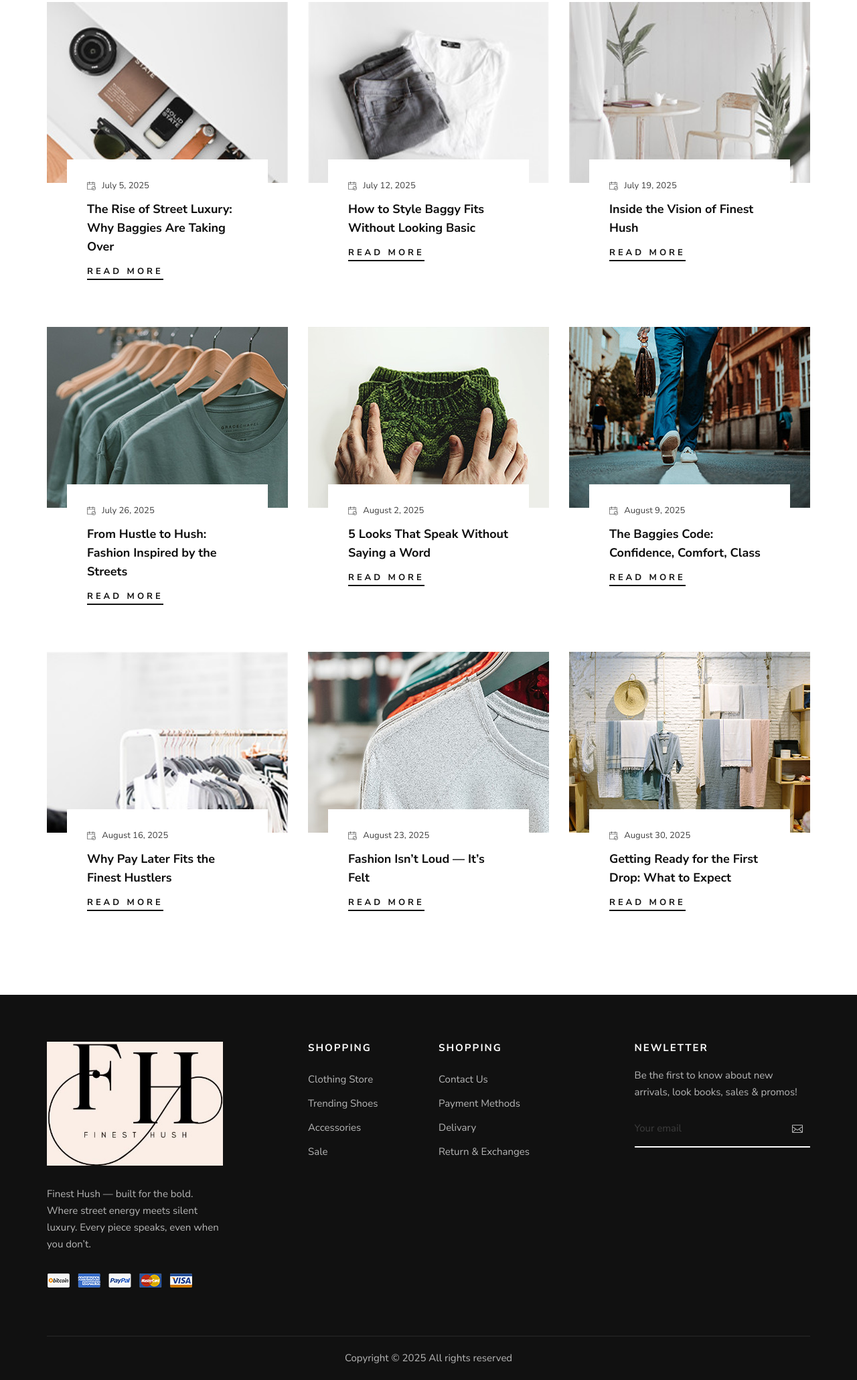
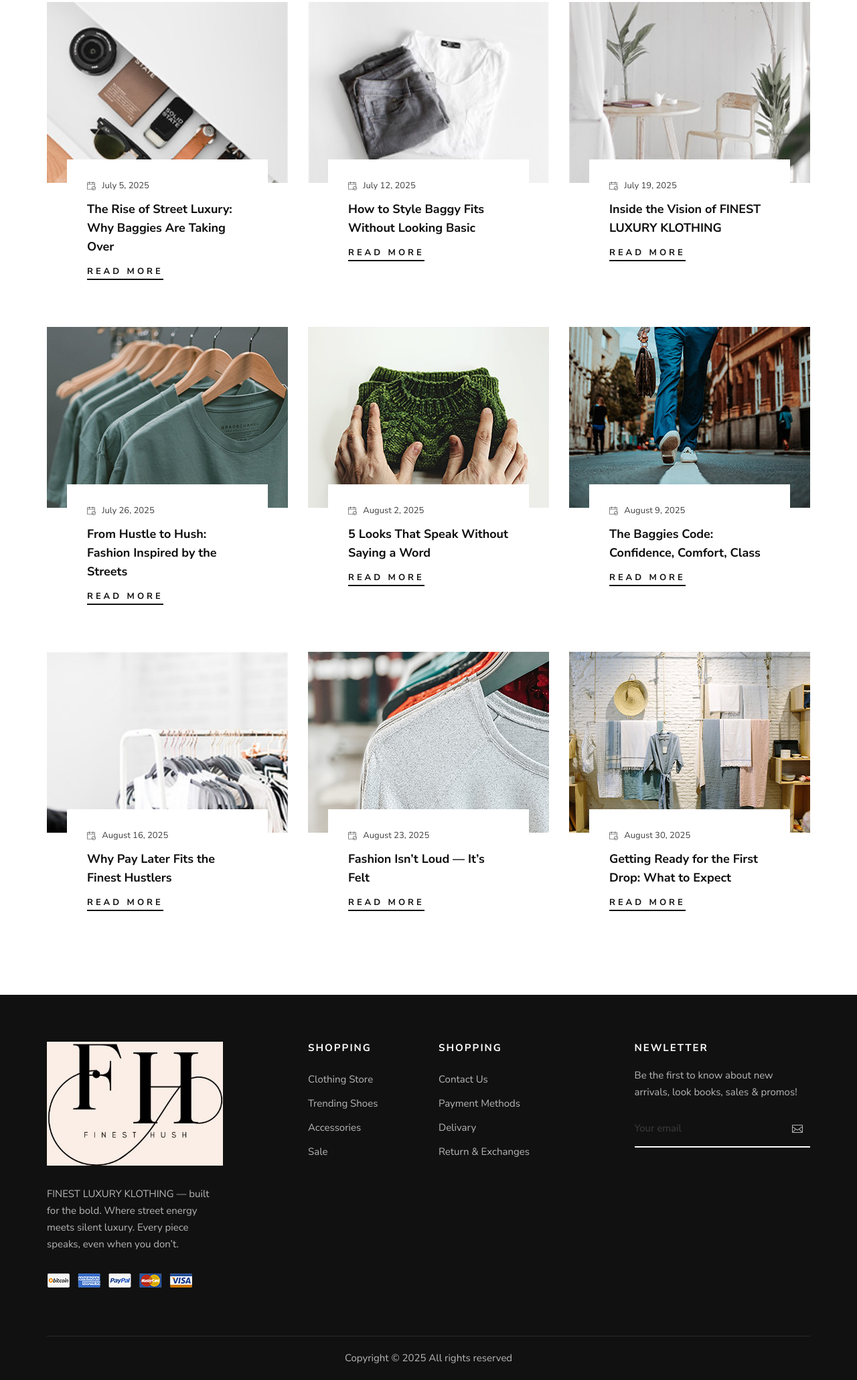
Before and after one commit to Okechukwu009/FinestHush, a plain HTML site: page blog.html in a window 1280 px wide. Shown: the part 567-2627 px from the top of the page at 67% size. Drawn offline with nearby package versions, Linux system fonts and the light colour scheme.

Commit message:
oikjbneowesd

```diff
--- a/blog.html
+++ b/blog.html
@@ -3,11 +3,11 @@
 
 <head>
     <meta charset="UTF-8">
-    <meta name="description" content="Finest Hush - Fashion Store">
+    <meta name="description" content="FINEST LUXURY KLOTHING">
     <meta name="keywords" content="Male_Fashion, unica, creative, html">
     <meta name="viewport" content="width=device-width, initial-scale=1.0">
     <meta http-equiv="X-UA-Compatible" content="ie=edge">
-    <title>Finest Hush - Fashion Store</title>
+    <title>FINEST LUXURY KLOTHING</title>
 
     <!-- Google Font -->
     <link href="https://fonts.googleapis.com/css2?family=Nunito+Sans:wght@300;400;600;700;800;900&display=swap"
@@ -170,7 +170,7 @@
                         <div class="blog__item__pic set-bg" data-setbg="img/instagram/instagram-3.jpg"></div>
                         <div class="blog__item__text">
                             <span><img src="img/icon/calendar.png" alt=""> July 19, 2025</span>
-                            <h5>Inside the Vision of Finest Hush</h5>
+                            <h5>Inside the Vision of FINEST LUXURY KLOTHING</h5>
                             <a href="#">Read More</a>
                         </div>
                     </div>
@@ -249,7 +249,7 @@
                         <div class="footer__logo">
                             <a href="#"><img src="img/header__logo.jpg" alt=""></a>
                         </div>
-                        <p>Finest Hush — built for the bold.
+                        <p>FINEST LUXURY KLOTHING — built for the bold.
                             Where street energy meets silent luxury. Every piece speaks, even when you don’t.</p>
                         <a href="#"><img src="img/payment.png" alt=""></a>
                     </div>
```
Also changed, not shown: about.html (+3 -3 lines), blog-details.html (+3 -3 lines), checkout.html (+3 -3 lines), contact.html (+3 -3 lines), index.html (+6 -5 lines), shop-details.html (+3 -3 lines), shop.html (+3 -3 lines), shopping-cart.html (+3 -3 lines), readme.txt.
